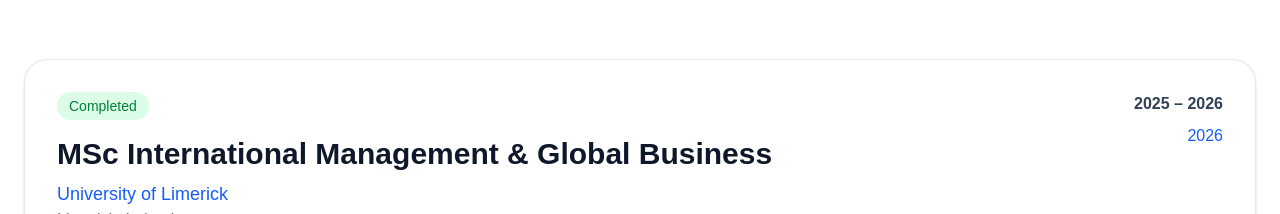
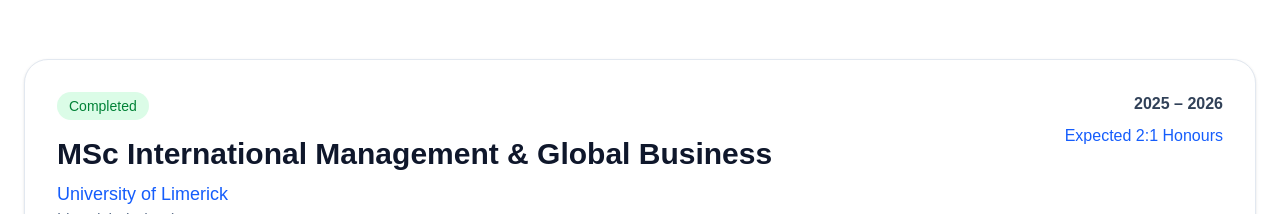
Before and after one commit to Balajps12/portfoliobps, a Next.js app: page / in a window 1280 px wide. Shown: the part 10220-10434 px from the top of the page. Built offline with nearby package versions, Linux system fonts and the light colour scheme.

Commit message:
Update portfolient and design

```diff
--- a/components/sections/Education.tsx
+++ b/components/sections/Education.tsx
@@ -7,7 +7,7 @@
     location: "Limerick, Ireland",
     period: "2025 – 2026",
     status: "Completed",
-    achievement: "2026",
+    achievement: "Expected 2:1 Honours",
 
     details:
       "Developed a multidisciplinary foundation in international management, global business strategy, leadership, organisational behaviour, international marketing, human resource management, finance, and project management.",
```
